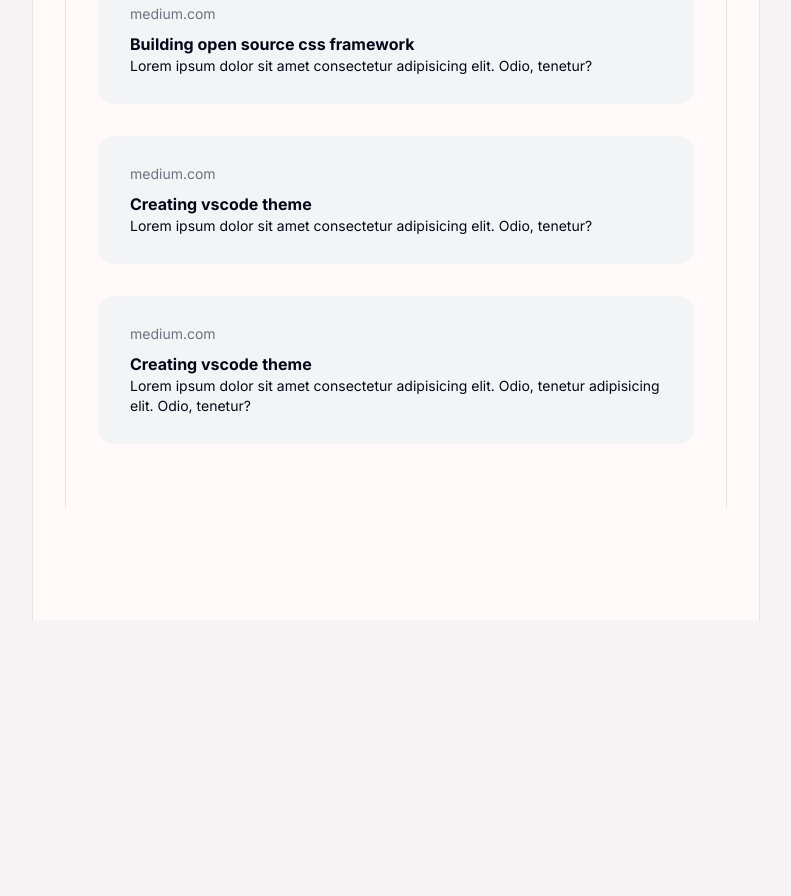
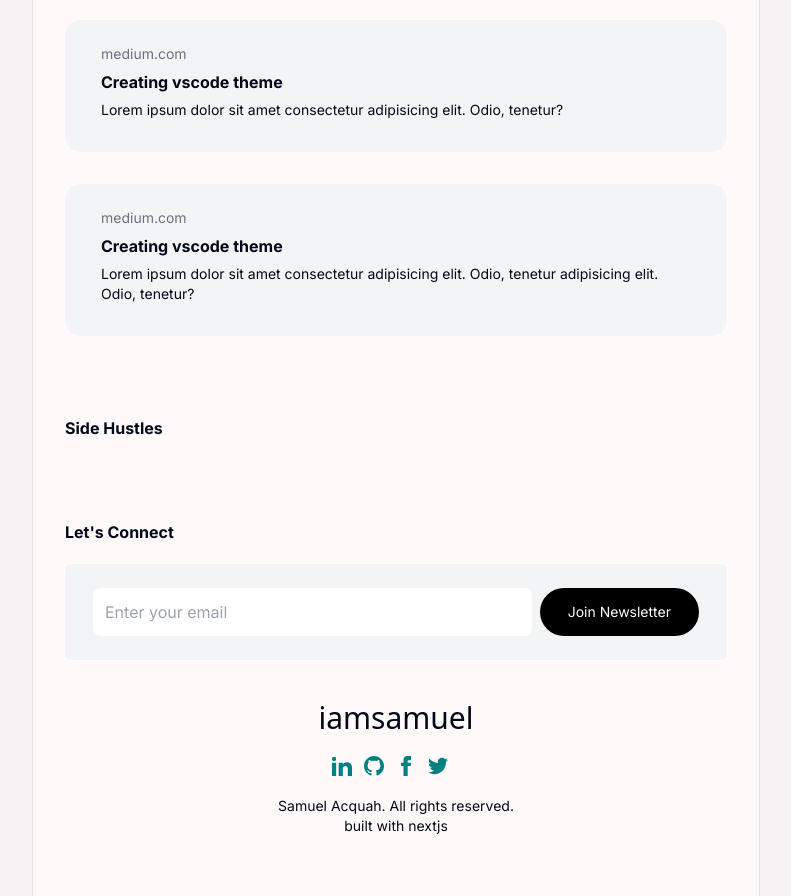
Before and after one commit to acquahsamuel/portfolio-next, a Next.js app: page / in a window 1280 px wide. Shown: the part 1860-2756 px from the top of the page, without its empty margins (244-1035 px from the left). Before the commit the page ends 2480 px from the top, so only its background shows below. Built offline with nearby package versions, Linux system fonts and the light colour scheme.

Commit message:
WIP] +> profile with nextjs update

```diff
--- a/components/cardShort.tsx
+++ b/components/cardShort.tsx
@@ -1,28 +1,29 @@
-// "use client";
+"use client";
 
-// import Link from "next/link";
-// import { usePathname } from "next/navigation";
+import Link from "next/link";
+import { usePathname } from "next/navigation";
 
 
-// interface CardProps {
-//     logo_url: string;
-//     project_title: string;
-//     project_description: string;
-// }
+interface CardProps {
+    logo_url: string;
+    project_title: string;
+    project_description: string;
+}
 
-// export default function CardShort({ logo_url, project_title, project_description }) {
-//   const pathname = usePathname();
-//   return (
-//     <div>
-//       <div className="main_card flex my-8 bg-slate-50 rounded-lg p-5">
-//         <div className="section_2 mx-3">
-//           <div>
-//             <p className="text-sm text-gray-500 italic"> {logo_url} </p>
-//             <h3 className="font-bold"> {project_title} </h3>
-//             <p className="text-sm  mb-2"> { project_description} </p>
-//           </div>
-//         </div>
-//       </div>
-//     </div>
-//   );
-// }
+export default function CardShort({ logo_url, project_title, project_description } : CardProps) {
+  const pathname = usePathname();
+  return (
+    <div>
+      <div className="main_card flex my-8  bg-gray-100 leading-9 rounded-2xl p-6">
+        <div className="section_2 mx-3">
+          <div>
+            <p className="text-sm text-gray-500"> {logo_url} </p>
+            <h3 className="font-bold"> {project_title} </h3>
+            <p className="text-sm  mb-2"> { project_description} </p>
+          </div>
+        </div>
+      </div>
+
+    </div>
+  );
+}
--- a/components/cardWithOverlay.tsx
+++ b/components/cardWithOverlay.tsx
@@ -7,13 +7,25 @@
   {
     source: "medium.com",
     blog_title: "Understanding CSS",
-    background_url : "",
+    background_url : "https://images.unsplash.com/photo-1542831371-d531d36971e6?q=80&w=2070&auto=format&fit=crop&ixlib=rb-4.0.3&ixid=M3wxMjA3fDB8MHxwaG90by1wYWdlfHx8fGVufDB8fHx8fA%3D%3D",
     short_note: "Lorem ipsum dolor sit amet consectetur adipisicing elit. Odio, tenetur adipisicing elit. Odio, tenetur?",
   },
   {
     source: "medium.com",
     blog_title: "Web Performance",
-    background_url : "",
+    background_url : "https://images.unsplash.com/photo-1499750310107-5fef28a66643?q=80&w=2070&auto=format&fit=crop&ixlib=rb-4.0.3&ixid=M3wxMjA3fDB8MHxwaG90by1wYWdlfHx8fGVufDB8fHx8fA%3D%3D",
+    short_note: "Lorem ipsum dolor sit amet consectetur adipisicing elit. Odio, tenetur adipisicing elit. Odio, tenetur?",
+  },
+  {
+    source: "medium.com",
+    blog_title: "Web Performance",
+    background_url : "https://images.unsplash.com/photo-1499856871958-5b9627545d1a",
+    short_note: "Lorem ipsum dolor sit amet consectetur adipisicing elit. Odio, tenetur adipisicing elit. Odio, tenetur?",
+  },
+  {
+    source: "medium.com",
+    blog_title: "Email Templates",
+    background_url : "https://images.unsplash.com/photo-1499750310107-5fef28a66643?q=80&w=2070&auto=format&fit=crop&ixlib=rb-4.0.3&ixid=M3wxMjA3fDB8MHxwaG90by1wYWdlfHx8fGVufDB8fHx8fA%3D%3D",
     short_note: "Lorem ipsum dolor sit amet consectetur adipisicing elit. Odio, tenetur adipisicing elit. Odio, tenetur?",
   },
 ];
@@ -21,13 +33,13 @@
 export default function CardWithOverlay() {
   const pathname = usePathname();
   return (
-    <div className="flex">
+    <div className="flex justify-between">
       {TUTORIAL.map((tutorial, index) => (
 
         <div key={index} className="basis-1/5 w-full">
             <article className="relative isolate flex flex-col justify-end overflow-hidden rounded-2xl px-8 pb-8 pt-40">
               <img
-                src="https://images.unsplash.com/photo-1499856871958-5b9627545d1a"
+                src={tutorial.background_url}
                 alt="University of Southern California"
                 className="absolute inset-0 h-full w-full object-cover"
               />
--- a/components/footer.tsx
+++ b/components/footer.tsx
@@ -6,19 +6,78 @@
 export default function Footer() {
   const pathname = usePathname();
   return (
-    <div className={''}>
+    <div className={""}>
+      <div>
+        <h3 className="text-center text-3xl py-5 font-sans"> iamsamuel </h3>
         <div>
-            <h3> iamsamuel </h3>
+          <ul className="flex justify-center">
+            <Link
+              className={pathname === "/" ? "active" : ""}
+              href="/"
+              data-name="profile"
+            >
+              <svg
+                xmlns="http://www.w3.org/2000/svg"
+                className="h-5 w-5 mr-3"
+                fill="currentColor"
+                viewBox="0 0 24 24"
+              >
+                <path d="M4.98 3.5c0 1.381-1.11 2.5-2.48 2.5s-2.48-1.119-2.48-2.5c0-1.38 1.11-2.5 2.48-2.5s2.48 1.12 2.48 2.5zm.02 4.5h-5v16h5v-16zm7.982 0h-4.968v16h4.969v-8.399c0-4.67 6.029-5.052 6.029 0v8.399h4.988v-10.131c0-7.88-8.922-7.593-11.018-3.714v-2.155z" />
+              </svg>
+            </Link>
 
-            <div>
-            <ul className="flex">
-                <li className="mr-3"> <Link className={pathname === "/" ? "active" : ""} href="/" data-name="profile"> Linkedin </Link> </li>
-                <li className="mr-2"> <Link className={pathname === "/" ? "active" : ""} href="" data-name="projects"> Gitub </Link> </li>
-                <li className="mr-2"> <Link className={pathname === "/" ? "active" : ""} href="" data-name="articles"> Facebook </Link> </li>
+            <Link
+              className={pathname === "/" ? "active" : ""}
+              href="/"
+              data-name="profile"
+            >
+              <svg
+                xmlns="http://www.w3.org/2000/svg"
+                className="h-5 w-5 mr-3"
+                fill="currentColor"
+                viewBox="0 0 24 24"
+              >
+                <path d="M12 0c-6.626 0-12 5.373-12 12 0 5.302 3.438 9.8 8.207 11.387.599.111.793-.261.793-.577v-2.234c-3.338.726-4.033-1.416-4.033-1.416-.546-1.387-1.333-1.756-1.333-1.756-1.089-.745.083-.729.083-.729 1.205.084 1.839 1.237 1.839 1.237 1.07 1.834 2.807 1.304 3.492.997.107-.775.418-1.305.762-1.604-2.665-.305-5.467-1.334-5.467-5.931 0-1.311.469-2.381 1.236-3.221-.124-.303-.535-1.524.117-3.176 0 0 1.008-.322 3.301 1.23.957-.266 1.983-.399 3.003-.404 1.02.005 2.047.138 3.006.404 2.291-1.552 3.297-1.23 3.297-1.23.653 1.653.242 2.874.118 3.176.77.84 1.235 1.911 1.235 3.221 0 4.609-2.807 5.624-5.479 5.921.43.372.823 1.102.823 2.222v3.293c0 .319.192.694.801.576 4.765-1.589 8.199-6.086 8.199-11.386 0-6.627-5.373-12-12-12z" />
+              </svg>
+            </Link>
 
-            </ul>
-            </div>
+            <Link
+              className={pathname === "/" ? "active" : ""}
+              href="/"
+              data-name="profile"
+            >
+              <svg
+                xmlns="http://www.w3.org/2000/svg"
+                className="h-5 w-5 mr-3"
+                fill="currentColor"
+                viewBox="0 0 24 24"
+              >
+                <path d="M9 8h-3v4h3v12h5v-12h3.642l.358-4h-4v-1.667c0-.955.192-1.333 1.115-1.333h2.885v-5h-3.808c-3.596 0-5.192 1.583-5.192 4.615v3.385z" />
+              </svg>
+            </Link>
+
+            <Link
+              className={pathname === "/" ? "active" : ""}
+              href="/"
+              data-name="profile"
+            >
+              <svg
+                xmlns="http://www.w3.org/2000/svg"
+                className="h-5 w-5 mr-3"
+                fill="currentColor"
+                viewBox="0 0 24 24"
+              >
+                <path d="M24 4.557c-.883.392-1.832.656-2.828.775 1.017-.609 1.798-1.574 2.165-2.724-.951.564-2.005.974-3.127 1.195-.897-.957-2.178-1.555-3.594-1.555-3.179 0-5.515 2.966-4.797 6.045-4.091-.205-7.719-2.165-10.148-5.144-1.29 2.213-.669 5.108 1.523 6.574-.806-.026-1.566-.247-2.229-.616-.054 2.281 1.581 4.415 3.949 4.89-.693.188-1.452.232-2.224.084.626 1.956 2.444 3.379 4.6 3.419-2.07 1.623-4.678 2.348-7.29 2.04 2.179 1.397 4.768 2.212 7.548 2.212 9.142 0 14.307-7.721 13.995-14.646.962-.695 1.797-1.562 2.457-2.549z" />
+              </svg>
+            </Link>
+          </ul>
+          <a href="" className="text-sm font-extralight text-center block py-5">
+            {" "}
+            Samuel Acquah. All rights reserved. <br />
+            built with nextjs
+          </a>
         </div>
+      </div>
     </div>
   );
 }
--- a/components/newLetter.tsx
+++ b/components/newLetter.tsx
@@ -8,13 +8,13 @@
   return (
     <div className={""}>
       <div>
-        <div className="px-6 py-8 bg-slate-200 text-white rounded-md">
+        <div className="px-3 py-4 bg-gray-100 text-black rounded-md">
           <div className="mx-auto flex flex-col items-center justify-between gap-6 sm:flex-row max-w-screen-lg">
             <div className="w-full ">
-              <form className="flex rounded-md bg-slate-800 px-4 py-2 focus-within:ring-2 focus-within:ring-cyan-600 hover:ring-2 hover:ring-cyan-600">
-                <input placeholder="Enter your email" className="w-full appearance-none bg-slate-800 focus:outline-none" />
+              <form className="flex rounded-lg px-4 py-2 focus-within:ring-2 focus-within:ring-gray-400 hover:ring-gray-400">
+                <input placeholder="Enter your email" className="w-full appearance-none p-3 rounded-lg focus:outline-none" />
                 <button
-                  className="ml-2 shrink-0 rounded-full bg-gradient-to-br from-sky-500 to-cyan-400 px-3 py-2 text-sm font-medium hover:from-sky-700 hover:to-cyan-600 focus:outline-none focus:ring-2 focus:ring-cyan-600/50"
+                  className="ml-2 shrink-0 rounded-full  bg-black text-white px-7 py-2 text-sm font-medium "
                   type="submit"
                 >
                   Join Newsletter
--- a/src/app/articles/page.tsx
+++ b/src/app/articles/page.tsx
@@ -1,45 +1,87 @@
 import Image from "next/image";
 import Header from "../../../components/navbar";
 import Head from "next/head";
+import CardExperience from "../../../components/card";
+import CardShort from "../../../components/cardShort";
 
 export const ARTICLES = [
   {
     source: "medium.com",
     blog_title: "Building open source css framework",
-    short_note: "Lorem ipsum dolor sit amet consectetur adipisicing elit. Odio, tenetur?",
+    short_note:
+      "Lorem ipsum dolor sit amet consectetur adipisicing elit. Odio, tenetur?",
   },
   {
     source: "medium.com",
     blog_title: "Creating vscode theme",
-    short_note: "Lorem ipsum dolor sit amet consectetur adipisicing elit. Odio, tenetur?",
+    short_note:
+      "Lorem ipsum dolor sit amet consectetur adipisicing elit. Odio, tenetur?",
   },
   {
     source: "medium.com",
     blog_title: "Creating vscode theme",
-    short_note: "Lorem ipsum dolor sit amet consectetur adipisicing elit. Odio, tenetur adipisicing elit. Odio, tenetur?",
+    short_note:
+      "Lorem ipsum dolor sit amet consectetur adipisicing elit. Odio, tenetur?",
+  },
+  {
+    source: "medium.com",
+    blog_title: "Creating vscode theme",
+    short_note:
+      "Lorem ipsum dolor sit amet consectetur adipisicing elit. Odio, tenetur?",
+  },
+  {
+    source: "medium.com",
+    blog_title: "Creating vscode theme",
+    short_note:
+      "Lorem ipsum dolor sit amet consectetur adipisicing elit. Odio, tenetur?",
+  },
+  {
+    source: "medium.com",
+    blog_title: "Creating vscode theme",
+    short_note:
+      "Lorem ipsum dolor sit amet consectetur adipisicing elit. Odio, tenetur?",
+  },
+  {
+    source: "medium.com",
+    blog_title: "Creating vscode theme",
+    short_note:
+      "Lorem ipsum dolor sit amet consectetur adipisicing elit. Odio, tenetur?",
+  },
+  {
+    source: "medium.com",
+    blog_title: "Creating vscode theme",
+    short_note:
+      "Lorem ipsum dolor sit amet consectetur adipisicing elit. Odio, tenetur?",
+  },
+  {
+    source: "medium.com",
+    blog_title: "Creating vscode theme",
+    short_note:
+      "Lorem ipsum dolor sit amet consectetur adipisicing elit. Odio, tenetur?",
+  },
+  {
+    source: "medium.com",
+    blog_title: "Creating vscode theme",
+    short_note:
+      "Lorem ipsum dolor sit amet consectetur adipisicing elit. Odio, tenetur adipisicing elit. Odio, tenetur?",
   },
 ];
 
-
 export default function ArticlePage() {
   return (
+    <div className="main-container">
+      <Header />
 
-    <div className="main-container">
-     <Header />
-
-     <h2 className="text-xl py-2 font-semibold"> Articles and Insights </h2>
-
-      {ARTICLES.map((article, index) => (
-        <div key={index} className="main_card flex my-8  bg-gray-100  rounded-2xl p-5">
-          <div className="section_2 mx-3">
-            <div>
-              <p className="text-sm text-gray-500 py-2">{article.source}</p>
-              <h3 className="font-bold">{article.blog_title}</h3>
-              <p className="text-sm mb-2">{article.short_note}</p>
-            </div>
-          </div>
-        </div>
-      ))}
+      <div>
+        {ARTICLES.map((articles, index) => (
+          <CardShort
+            key={index}
+            logo_url={articles.source}
+            project_title={articles.blog_title}
+            project_description={articles.short_note}
+          />
+        ))}
+      </div>
     </div>
   );
 }
--- a/src/app/globals.css
+++ b/src/app/globals.css
@@ -94,6 +94,7 @@
   font-size: inherit;
   height: 100%;
   padding: 2em;
+  min-height: 100vh;
   background: rgb(255, 249, 249);
   border-left: 1px solid rgb(230, 227, 227);
   border-right: 1px solid rgb(230, 227, 227);
--- a/src/app/page.tsx
+++ b/src/app/page.tsx
@@ -1,60 +1,90 @@
 import Image from "next/image";
-import Script from 'next/script';
+import Script from "next/script";
 // import  HomePage  from "@/app/home/page";
 import Header from "../../components/navbar";
 import CardExperience from "../../components/card";
 import CardWithOverlay from "../../components/cardWithOverlay";
 import NewsLetter from "../../components/newLetter";
 import ArticlePage from "./articles/page";
+import Footer from "../../components/footer";
+import CardShort from "../../components/cardShort";
+
+
+
+export const ARTICLES = [
+  {
+    source: "medium.com",
+    blog_title: "Building open source css framework",
+    short_note: "Lorem ipsum dolor sit amet consectetur adipisicing elit. Odio, tenetur?",
+  },
+  {
+    source: "medium.com",
+    blog_title: "Creating vscode theme",
+    short_note: "Lorem ipsum dolor sit amet consectetur adipisicing elit. Odio, tenetur?",
+  },
+  {
+    source: "medium.com",
+    blog_title: "Creating vscode theme",
+    short_note: "Lorem ipsum dolor sit amet consectetur adipisicing elit. Odio, tenetur adipisicing elit. Odio, tenetur?",
+  },
+];
 
 export default function Home() {
   return (
     <main>
       <div className="main-container">
-
-            <Header/>
+        <Header />
 
         <div className="text-center py-12">
           <div className="profile">
-                    <img src="" alt=""   />
+            <img src="" alt="" />
             <h3 className="text-xl font-semibold"> Samuel Acquah </h3>
 
-                    <p className="text-sm my-2"> Software Engineer | .ts.+.js | Building Startups | Dev Tools | Opensource | Innovation | Growth </p>
+            <p className="text-sm my-2">{" "}
+              Software Engineer | .ts.+.js | Building Startups | Dev Tools |
+              Opensource | Innovation | Growth{" "}
+            </p>
           </div>
 
           <div className="my-3">
-                   <button className="rounded-full bg-black text-white px-5 py-2 text-sm"> Available For Work </button>
+            <button className="rounded-full bg-black text-white px-5 py-2 text-sm"> {" "} Available For Work{" "}
+            </button>
           </div>
         </div>
 
-
         <div className="project_slider flex">
-
           <div className="img_1 mr-3">
-                  <img className="w-25 h-25 rounded-lg -skew-y-3 shadow-md hover:skew-y-0 transition-transform duration-300 ease-in-out" src="https://images.unsplash.com/photo-1499750310107-5fef28a66643?q=80&w=2070&auto=format&fit=crop&ixlib=rb-4.0.3&ixid=M3wxMjA3fDB8MHxwaG90by1wYWdlfHx8fGVufDB8fHx8fA%3D%3D" alt="img-src"   />
+            <img
+              className="w-25 h-25 rounded-lg -skew-y-3 shadow-md hover:skew-y-0 transition-transform duration-300 ease-in-out"
+              src="https://images.unsplash.com/photo-1499750310107-5fef28a66643?q=80&w=2070&auto=format&fit=crop&ixlib=rb-4.0.3&ixid=M3wxMjA3fDB8MHxwaG90by1wYWdlfHx8fGVufDB8fHx8fA%3D%3D"
+              alt="img-src"
+            />
           </div>
 
-
           <div className="img_2 mr-3">
-                <img className="w-25 h-25 rounded-lg skew-y-3 shadow-md hover:skew-y-0 transition-transform duration-300 ease-in-out" src="https://images.unsplash.com/photo-1489875347897-49f64b51c1f8?q=80&w=2070&auto=format&fit=crop&ixlib=rb-4.0.3&ixid=M3wxMjA3fDB8MHxwaG90by1wYWdlfHx8fGVufDB8fHx8fA%3D%3D" alt="img-src"   />
-
+            <img
+              className="w-25 h-25 rounded-lg skew-y-3 shadow-md hover:skew-y-0 transition-transform duration-300 ease-in-out"
+              src="https://images.unsplash.com/photo-1489875347897-49f64b51c1f8?q=80&w=2070&auto=format&fit=crop&ixlib=rb-4.0.3&ixid=M3wxMjA3fDB8MHxwaG90by1wYWdlfHx8fGVufDB8fHx8fA%3D%3D"
+              alt="img-src"
+            />
           </div>
           <div className="img_3">
-                <img className="w-25 h-25 rounded-lg -skew-y-3 shadow-md hover:skew-y-0 transition-transform duration-300 ease-in-out" src="https://images.unsplash.com/photo-1542831371-d531d36971e6?q=80&w=2070&auto=format&fit=crop&ixlib=rb-4.0.3&ixid=M3wxMjA3fDB8MHxwaG90by1wYWdlfHx8fGVufDB8fHx8fA%3D%3D" alt="img-src"   />
+            <img
+              className="w-25 h-25 rounded-lg -skew-y-3 shadow-md hover:skew-y-0 transition-transform duration-300 ease-in-out"
+              src="https://images.unsplash.com/photo-1542831371-d531d36971e6?q=80&w=2070&auto=format&fit=crop&ixlib=rb-4.0.3&ixid=M3wxMjA3fDB8MHxwaG90by1wYWdlfHx8fGVufDB8fHx8fA%3D%3D"
+              alt="img-src"
+            />
           </div>
         </div>
 
+        <div className="my-20">
+          <div className="my-5">
+            <h3 className="font-semibold"> Experience </h3>
+          </div>
+          <CardExperience />
+        </div>
 
         <div className="my-20">
-                  <div  className="my-5">
-                    <h3 className="font-semibold"> Experience </h3>
-                  </div>
-                 <CardExperience  />
-              </div>
-
-
-              <div className="my-20">
-
           <div className="my-5">
             <h3 className="font-semibold"> Tutorial </h3>
           </div>
@@ -62,23 +92,57 @@
         </div>
 
 
+        <div className="my-20">
+          <div className="my-5">
+            <h3 className="font-semibold"> Articles </h3>
+          </div>
 
-              <div className="my-20">
-                  <div  className="my-5">
-                    <h3 className="font-semibold"> Articles  </h3>
+          <div>
+            {ARTICLES.map((articles, index) => (
+              <CardShort
+                key={index}
+                logo_url={articles.source}
+                project_title={articles.blog_title}
+                project_description={articles.short_note}
+              />
+            ))}
           </div>
-                 {/* <CardExperience/> */}
-                  <ArticlePage />
         </div>
 
 
 
-              {/* <div className="my-20">
-              <div  className="my-5">
-                    <p className="paragraph">Subscribe to our newsletters</p>
-                    <Script async data-uid="0d5acdbea5" src="https://samuel-acquah.ck.page/0d5acdbea5/index.js"/>
+        <div className="my-20">
+          <div className="my-5">
+            <h3 className="font-semibold"> Side Hustles </h3>
           </div>
-              </div> */}
+
+          <div>
+            {/* {ARTICLES.map((articles, index) => (
+              <CardShort
+                key={index}
+                logo_url={articles.source}
+                project_title={articles.blog_title}
+                project_description={articles.short_note}
+              />
+            ))} */}
+          </div>
+        </div>
+
+
+
+
+        <div className="my-5">
+          <div className="my-5">
+            <h3 className="font-semibold">Let's Connect </h3>
+          </div>
+          <NewsLetter />
+        </div>
+
+
+
+        <div className="my-2">
+          <Footer />
+        </div>
       </div>
     </main>
   );
--- a/tailwind.config.ts
+++ b/tailwind.config.ts
@@ -18,6 +18,9 @@
       },
     },
     extend: {
+      fontFamily: {
+        "lato": ['Lato', 'sans-serif']
+      },
       colors: {
         border: "hsl(var(--border))",
         input: "hsl(var(--input))",
```
Lines whose indentation alone changed are shown as unchanged.
